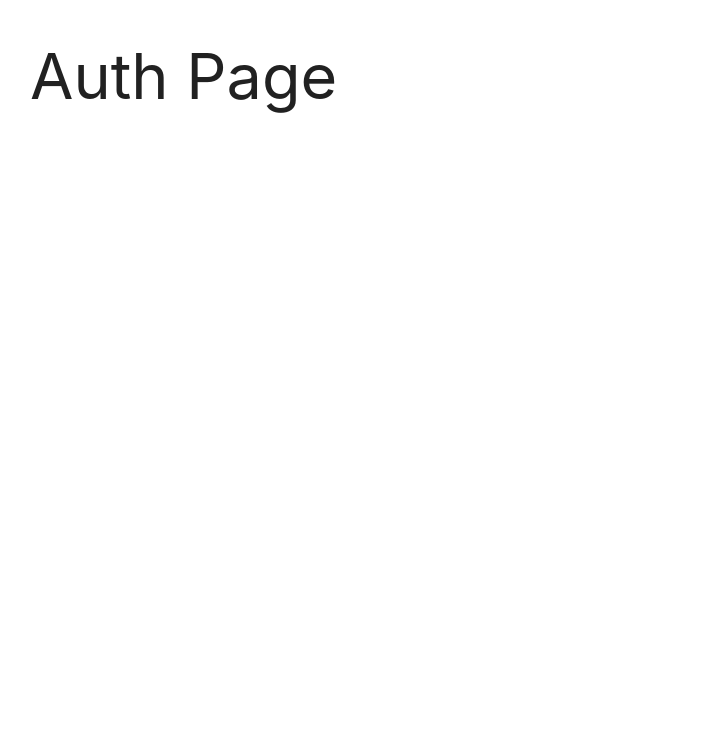
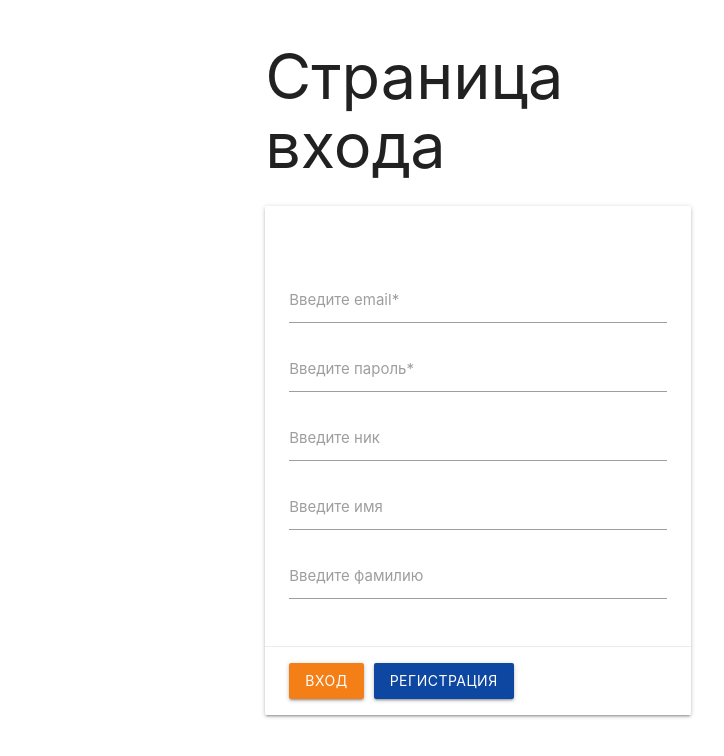
Before and after one commit to Radist-electric/git-guide-mern, a React (Create React App) app in the folder client/: page /auth in a window 1280 px wide. Shown: the top 756 px of the page, without its empty margins (162-886 px from the left). Built offline with nearby package versions, Linux system fonts and the light colour scheme.

Commit message:
I created login/register form and made register request to the server

```diff
--- a/client/package.json
+++ b/client/package.json
@@ -25,6 +25,7 @@
       "react-app/jest"
     ]
   },
+  "proxy": "http://localhost:5000",
   "browserslist": {
     "production": [
       ">0.2%",
--- a/client/src/App.js
+++ b/client/src/App.js
@@ -2,7 +2,7 @@ import React from 'react'
 import { BrowserRouter as Router } from 'react-router-dom'
 import { useRoutes } from './routes'
 
-// import 'materialize-css'
+import 'materialize-css'
 
 function App() {
   const routes = useRoutes(false)
--- /dev/null
+++ b/client/src/hooks/http.hook.js
@@ -0,0 +1,31 @@
+import { useState, useCallback } from 'react'
+
+export const useHttp = () => {
+  const [loading, setLoading] = useState(false)
+  const [error, setError] = useState(null)
+  const request = useCallback(async (url, method = 'GET', body = null, headers = {}) => {
+    setLoading(true)
+    try {
+      if (body) {
+        body = JSON.stringify(body)
+        headers['Content-Type'] = 'application/json'
+      }
+      const response = await fetch(url, { method, body, headers })
+      const data = await response.json()
+
+      if (!response.ok) {
+        throw new Error(data.message || 'Что-то пошло не так')
+      }
+      setLoading(false)
+      return data
+    } catch (e) {
+      setLoading(false)
+      setError(e.message)
+      throw e
+    }
+  }, [])
+
+  const clearError = useCallback(() => setError(null), [])
+
+  return { loading, request, error, clearError }
+}
--- a/client/src/index.css
+++ b/client/src/index.css
@@ -1 +1,5 @@
 @import "~materialize-css/dist/css/materialize.min.css";
+
+.mr-10 {
+  margin-right: 10px;
+}
--- a/client/src/pages/AuthPage.js
+++ b/client/src/pages/AuthPage.js
@@ -1,9 +1,106 @@
-import React from 'react'
+import React, { useState } from 'react'
+import { useHttp } from '../hooks/http.hook'
 
 export const AuthPage = () => {
+  const { loading, error, request } = useHttp()
+  const [form, setForm] = useState({
+    email: '',
+    password: '',
+    nickName: '',
+    firstName: '',
+    lastName: ''
+  })
+
+  const changeHandler = event => {
+    setForm({ ...form, [event.target.name]: event.target.value })
+  }
+
+  const registerHandler = async () => {
+    try {
+      const data = await request('/api/auth/register', 'POST', { ...form })
+    } catch (e) { }
+  }
+
   return (
-    <div>
-      <h1>Auth Page</h1>
+    <div className="row">
+      <div className="col s6 offset-s3">
+        <h1>Страница входа</h1>
+        <div className="card">
+          <div className="card-content white-text">
+            <span className="card-title">Авторизация</span>
+            <div>
+
+              <div className="input-field">
+                <input
+                  id="email"
+                  type="text"
+                  name="email"
+                  // value={form.email}
+                  onChange={changeHandler}
+                />
+                <label htmlFor="email">Введите email*</label>
+              </div>
+
+              <div className="input-field">
+                <input
+                  id="password"
+                  type="password"
+                  name="password"
+                  // value={form.password}
+                  onChange={changeHandler}
+                />
+                <label htmlFor="password">Введите пароль*</label>
+              </div>
+
+              <div className="input-field">
+                <input
+                  id="nickName"
+                  type="text"
+                  name="nickName"
+                  onChange={changeHandler}
+                />
+                <label htmlFor="nickName">Введите ник</label>
+              </div>
+
+              <div className="input-field">
+                <input
+                  id="firstName"
+                  type="text"
+                  name="firstName"
+                  onChange={changeHandler}
+                />
+                <label htmlFor="firstName">Введите имя</label>
+              </div>
+
+              <div className="input-field">
+                <input
+                  id="lastName"
+                  type="text"
+                  name="lastName"
+                  onChange={changeHandler}
+                />
+                <label htmlFor="lastName">Введите фамилию</label>
+              </div>
+
+            </div>
+          </div>
+          <div className="card-action">
+            <button
+              className="btn yellow darken-4 mr-10"
+              disabled={loading}
+            >
+              Вход
+            </button>
+            <button
+              className="btn blue darken-4"
+              onClick={registerHandler}
+              disabled={loading}
+            >
+              Регистрация
+            </button>
+          </div>
+        </div>
+      </div>
     </div>
   )
 }
```
Also changed, not shown: 1 other file (tests, documents, lock files or other folders).
